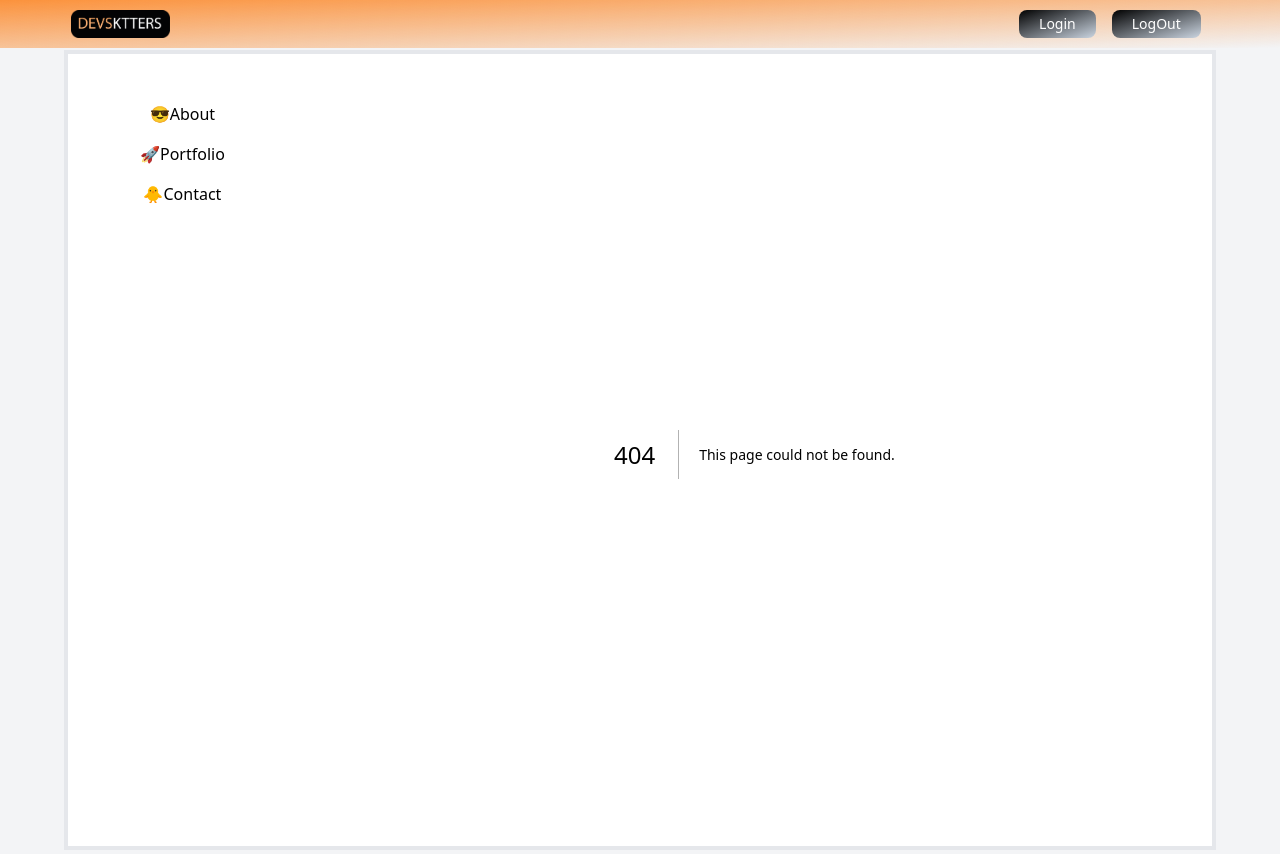
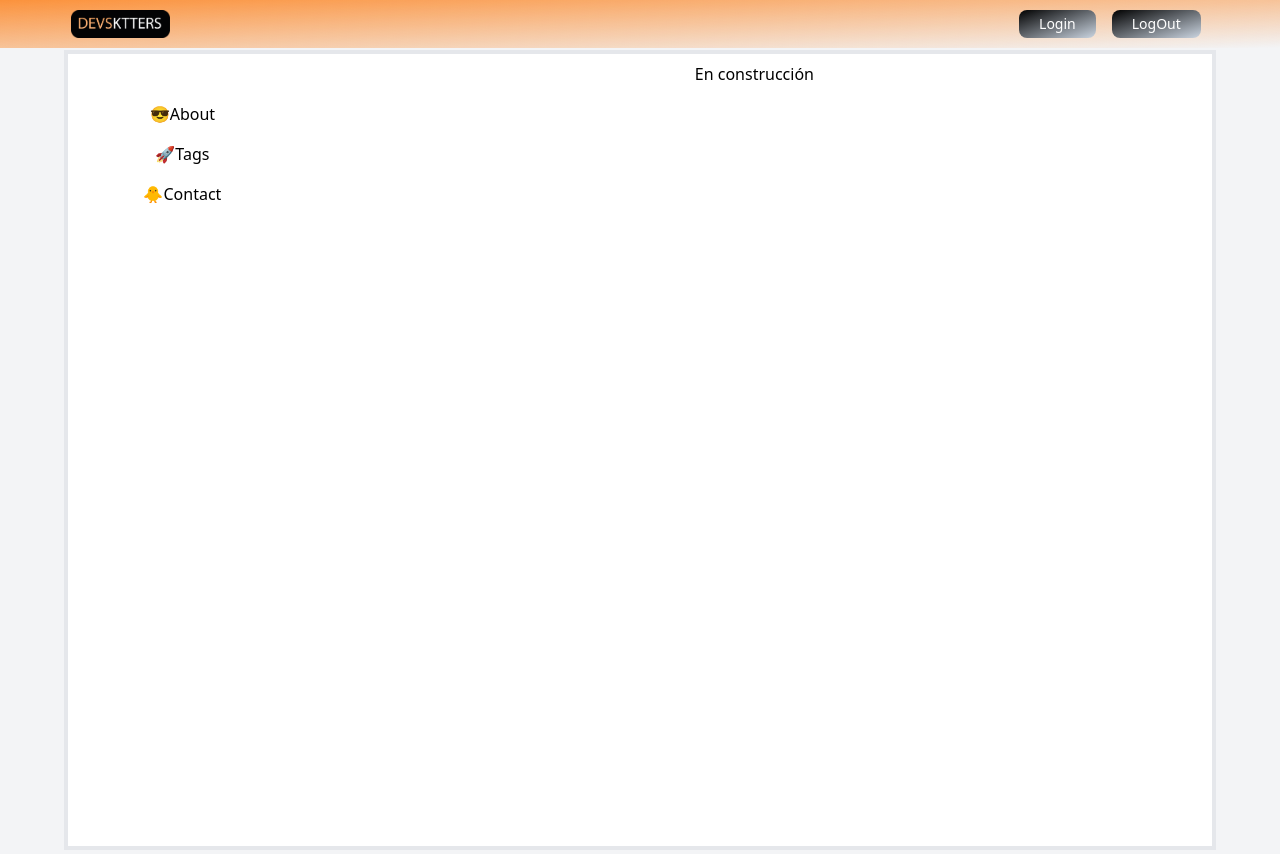
Before and after one commit to theTrheeDevsketter/study-platform-front, a Next.js app in the folder devsktters/: page /about in a window 1280 px wide. Before the commit this address had no page. Built offline with nearby package versions, Linux system fonts and the light colour scheme.

Commit message:
agregados los componentes layout, menu hamburguesa y la nueva page about (en construccion)

```diff
--- /dev/null
+++ b/devsktters/app/about/page.tsx
@@ -0,0 +1,9 @@
+import React from 'react'
+
+function About() {
+  return (
+    <div>En construcción</div>
+  )
+}
+
+export default About
--- a/devsktters/app/components/HamburguerMenu.tsx
+++ b/devsktters/app/components/HamburguerMenu.tsx
@@ -43,7 +43,7 @@ const [isNavOpen, setIsNavOpen] = useState<boolean>(false);
                         <a href="/about">About</a>
                     </li>
                     <li className="border-b border-gray-400 my-8 uppercase">
-                        <a href="/portfolio">Portfolio</a>
+                        <a href="/tags">Tags</a>
                     </li>
                     <li className="border-b border-gray-400 my-8 uppercase">
                         <a href="/contact">Contact</a>
--- a/devsktters/app/components/Header.tsx
+++ b/devsktters/app/components/Header.tsx
@@ -5,7 +5,9 @@ function Header() {
 
   return (
     <header>
+      <a href='/'>
         <img src='/assets/logodev.png' className='h-7'/>
+      </a>
     </header>
   )
 }
--- a/devsktters/app/layout.tsx
+++ b/devsktters/app/layout.tsx
@@ -23,12 +23,9 @@ export default function RootLayout({children,}: {children: React.ReactNode}) {
         <div className='m-auto mt-[50px] w-[90%] h-[100vh] bg-white text-center leading-[40px] grid grid-cols-[auto] lg:grid-cols-[20%_auto]  lg:max-w-6xl border-solid border-[4px]'>
             <ul className="DESKTOP-MENU hidden my-10 lg:flex flex-col">
                 <li><a href="/about">😎About</a></li>
-                <li><a href="/portfolio">🚀Portfolio</a></li>
+                <li><a href="/tags">🚀Tags</a></li>
                 <li><a href="/contact">🐥Contact</a></li>
             </ul>
-
-
-
             {children}
         </div>
       </body>
```
Also changed, not shown: 1 other file (tests, documents, lock files or other folders).
